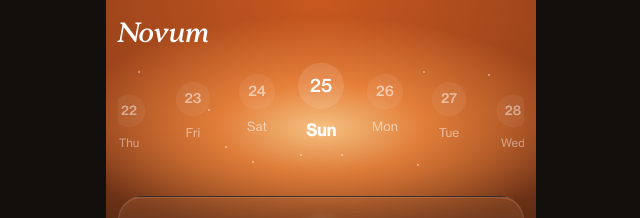
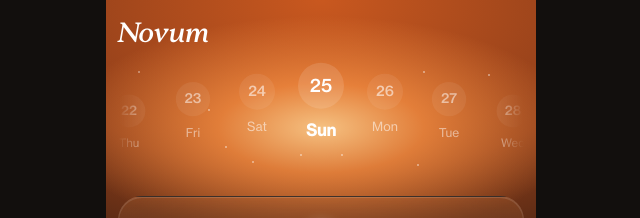
Before and after one commit to GunsSayPewPew16/Novum, a React (Vite) app: page / in a window 1280 px wide. Shown: the top 218 px of the page, without its empty margins (319-959 px from the left). Built offline with nearby package versions, Linux system fonts and the light colour scheme.

Commit message:
Fade the date circles cut off by the margin
The date strip gets a 24px gradient mask on each side, so dates that run past
the margin dissolve instead of being cut off hard at the edge.

Generated with Codebuff
Co-Authored-By: Codebuff <noreply@codebuff.com>

```diff
--- a/src/components/DateStrip.jsx
+++ b/src/components/DateStrip.jsx
@@ -50,6 +50,7 @@ function WheelDate({ i, day, x, active, onSelect }) {
   )
 }
 
+// The outer 24px of the strip fade out, so dates clipped by the margin dissolve instead of cutting off.
 export default function DateStrip() {
   const x = useMotionValue(-SPAN * PITCH) // one scroll offset: 0 puts the first day on the axis
   const [active, setActive] = useState(SPAN)
@@ -82,6 +83,7 @@ export default function DateStrip() {
         if (e.key === "ArrowRight") goTo(current.current + 1)
         if (e.key === "ArrowLeft") goTo(current.current - 1)
       }}
+      style={{ maskImage: "linear-gradient(to right, transparent, #000 24px, #000 calc(100% - 24px), transparent)", WebkitMaskImage: "linear-gradient(to right, transparent, #000 24px, #000 calc(100% - 24px), transparent)" }}
       className="relative mx-0 mb-5 h-28 touch-pan-y select-none overflow-hidden outline-none focus-visible:ring-2 focus-visible:ring-amber-300/70">
       {SPECKS.map(([l, t]) => (
         <i key={`${l}-${t}`} aria-hidden style={{ left: l, top: t }} className="pointer-events-none absolute size-0.5 rounded-full bg-white/50" />
```
